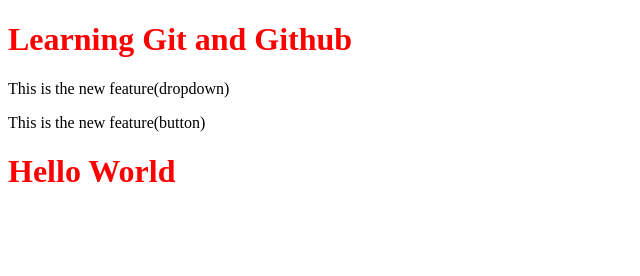
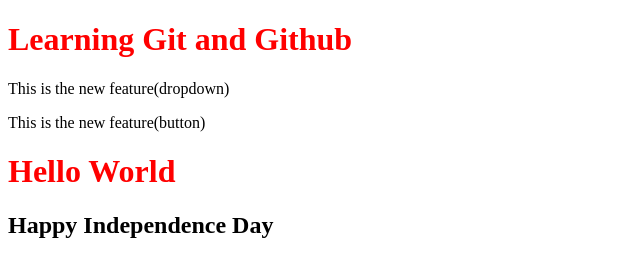
Before and after one commit to Sarankumar96/LearningGit, a plain HTML site: page index.html in a window 1280 px wide. Shown: the whole page, without its empty margins (0-640 px from the left). Drawn offline with Linux system fonts and the light colour scheme.

Commit message:
Added one h2 tag

```diff
--- a/index.html
+++ b/index.html
@@ -11,6 +11,7 @@
     <p>This is the new feature(dropdown)</p>
     <p>This is the new feature(button)</p>
     <h1>Hello World</h1>
+    <h2>Happy Independence Day</h2>
 
 </body>
 </html>
```
